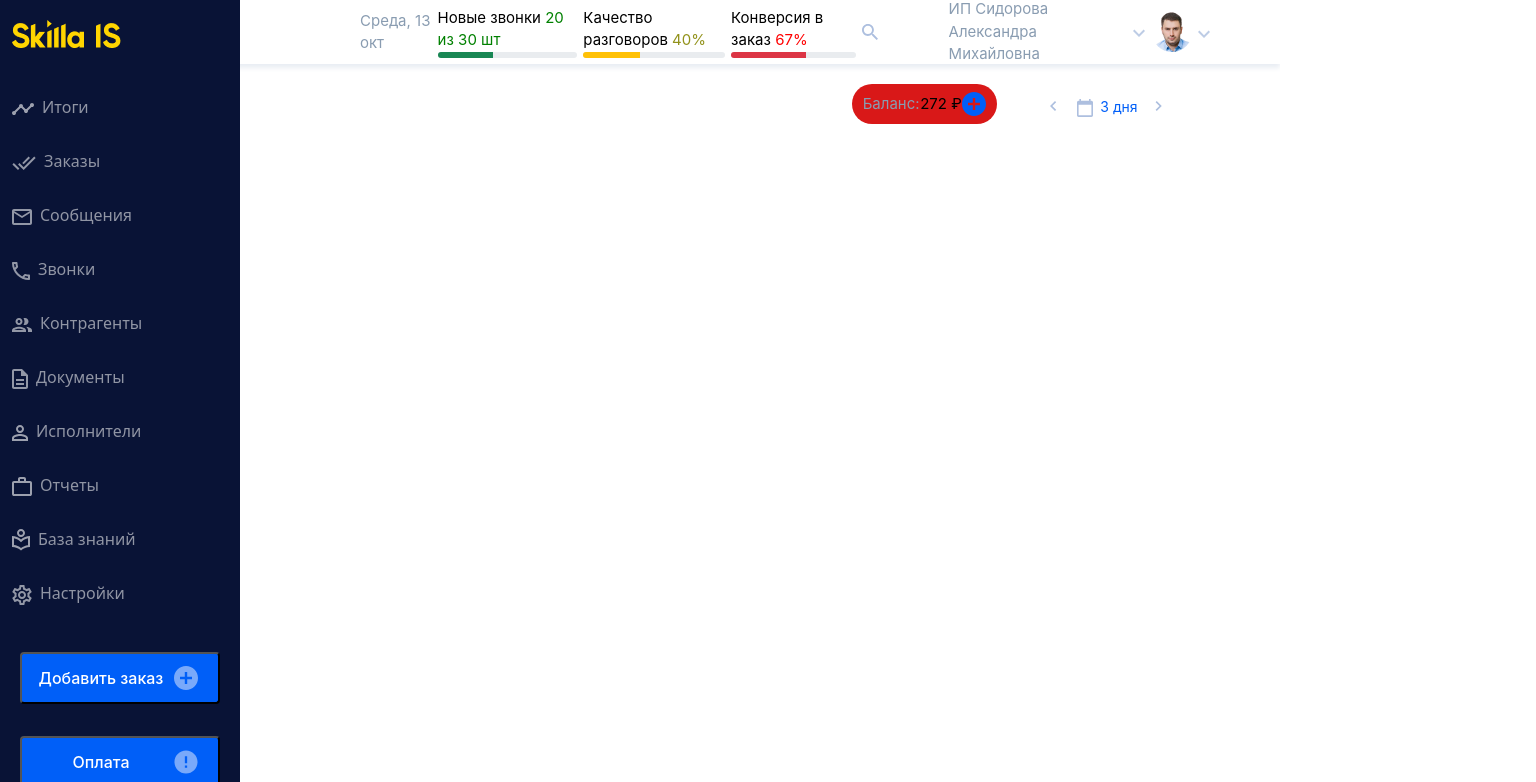
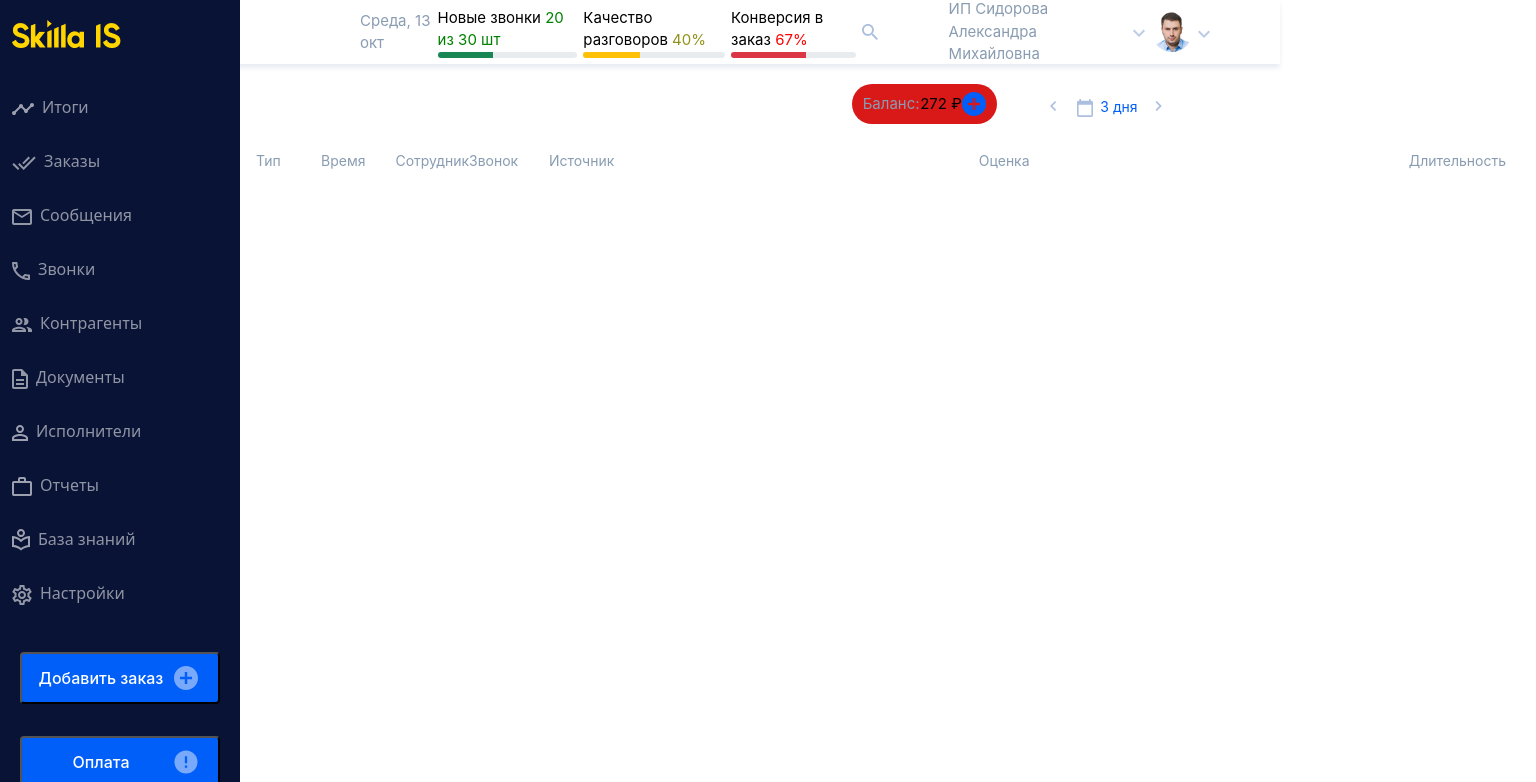
Before and after one commit to Annastaasia/Calls_React, a React (Create React App) app in the folder calls_react/: page / in a window 1280 px wide. Shown: the top 782 px of the page, 1536 px wide, since content can reach past the window. Built offline with nearby package versions, Linux system fonts and the light colour scheme.

Commit message:
add calls and audio

```diff
--- a/calls_react/src/App.js
+++ b/calls_react/src/App.js
@@ -3,10 +3,10 @@ import React from "react";
 //   Routes,
 //   Route,
 // } from "react-router-dom";
-import Header from './components/Header/Header.jsx';
-import Sidebar from './components/Sidebar/Sidebar.jsx';
-import BalanceDate from './components/BalanceDate/BalanceDate.jsx';
-// import  Main  from './components/Main';
+import Header from "./components/Header/Header.jsx";
+import Sidebar from "./components/Sidebar/Sidebar.jsx";
+import BalanceDate from "./components/BalanceDate/BalanceDate.jsx";
+import Main from "./components/Main/Main.jsx";
 
 
 export default function App() {
@@ -15,7 +15,7 @@ export default function App() {
       <Header />
       <Sidebar />
       <BalanceDate />
-      {/* <Main /> */}
+      <Main />
     </div>
   );
 }
--- a/calls_react/src/components/Main/Main.jsx
+++ b/calls_react/src/components/Main/Main.jsx
@@ -0,0 +1,15 @@
+import styles from "./main.module.scss";
+
+export default function Main(props) {
+  return (
+    <div className={styles.mainheader}>
+      <div className={styles.arrow}>Тип</div>
+      <div className={styles.time}>Время</div>
+      <div className={styles.person}>Cотрудник</div>
+      <div className={styles.call}>Звонок</div>
+      <div className={styles.source}>Источник</div>
+      <div className={styles.score}>Оценка</div>
+      <div className={styles.time}>Длительность</div>
+    </div>
+  );
+}
--- a/calls_react/src/components/Main/main.module.scss
+++ b/calls_react/src/components/Main/main.module.scss
@@ -0,0 +1,83 @@
+.mainheader {
+  width: 100%;
+  height: 65px;
+  display: flex;
+  justify-content: space-between;
+  align-items: center;
+  margin-top: 10%;
+  margin-left: 20%;
+}
+
+.arrow {
+  font-family: "SF Pro Display";
+  font-style: normal;
+  font-weight: 400;
+  font-size: 14px;
+  color: #899cb1;
+  flex: 0 1 65px;
+}
+
+.person {
+  font-family: "SF Pro Display";
+  font-style: normal;
+  font-weight: 400;
+  font-size: 14px;
+  color: #899cb1;
+  flex: 0 0 70px;
+}
+
+// .client_info{
+//     font-family: 'SF Pro Display';
+//     font-style: normal;
+//     font-weight: 400;
+//     font-size: 14px;
+//     color: #899CB1;
+//     flex: 1 0 200px;
+// }
+
+.call {
+  font-family: "SF Pro Display";
+  font-style: normal;
+  font-weight: 400;
+  font-size: 14px;
+  color: #899cb1;
+  flex: 0 0 80px;
+}
+
+.from_site {
+  font-family: "SF Pro Display";
+  font-style: normal;
+  font-weight: 400;
+  font-size: 14px;
+  color: #899cb1;
+  flex: 0 0 40px;
+}
+
+.source {
+  font-family: "SF Pro Display";
+  font-style: normal;
+  font-weight: 400;
+  font-size: 14px;
+  color: #899cb1;
+  flex: 1 0 60px;
+}
+
+.score {
+  font-family: "SF Pro Display";
+  font-style: normal;
+  font-weight: 400;
+  font-size: 14px;
+  color: #899cb1;
+  flex: 1 0 60px;
+}
+
+.time {
+  font-family: "SF Pro Display";
+  font-style: normal;
+  font-weight: 400;
+  font-size: 14px;
+  color: #899cb1;
+  //   flex: 1 0 200px;
+  text-align: right;
+  margin-right: 30px;
+}
```
Also changed, not shown: calls_react/src/assets/SVG/CallsIcon.jsx (added, +35 -0 lines), calls_react/src/commons/Audio/Audio.jsx (added, +82 -0 lines), calls_react/src/commons/Calls/Calls.jsx (added, +55 -0 lines), calls_react/src/assets/images/person.png (added), calls_react/src/commons/Audio/audio.module.scss (added), calls_react/src/commons/Calls/calls.module.scss (added).
